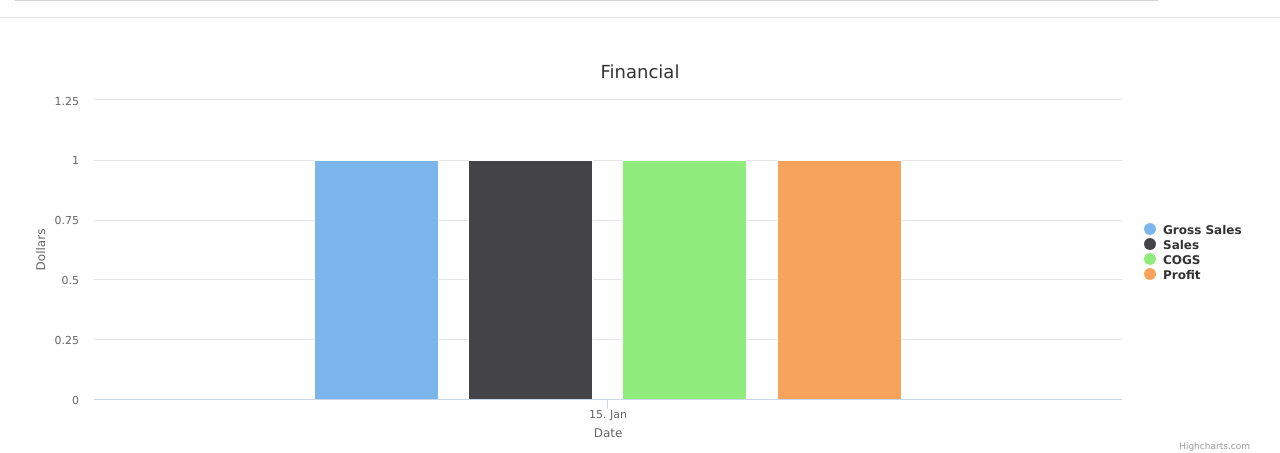
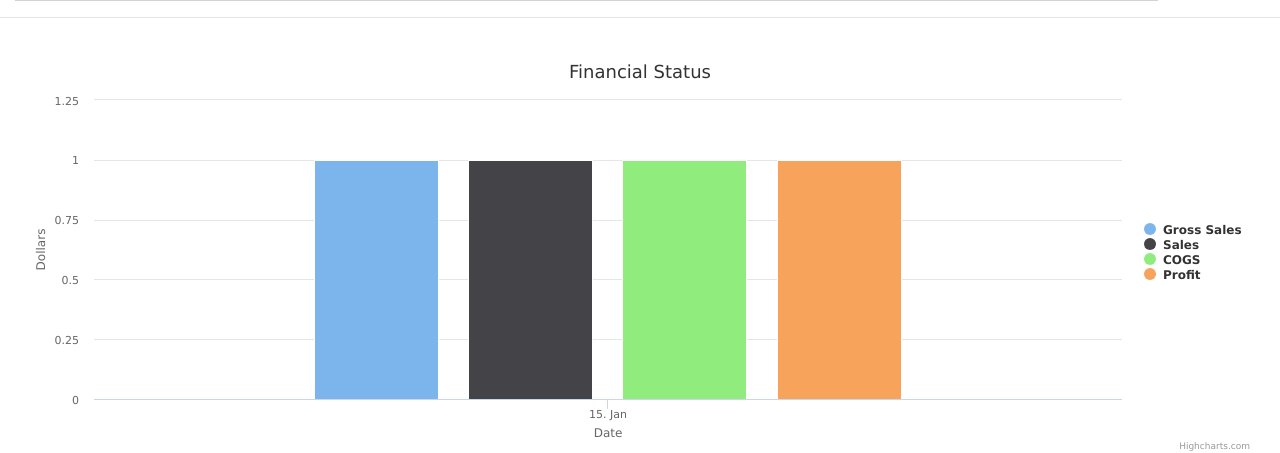
Before and after one commit to shemogumbe/laughing-pancake, a Flask app: page / in a window 1280 px wide. Shown: the part 262-715 px from the top of the page. Run offline with Flask 2, Linux system fonts and the light colour scheme; tables that the repository leaves empty hold one stand-in row (values such as "Sample post"); some libraries are stand-ins or nearby versions.

Commit message:
rename field

```diff
--- a/templates/home.jinja2
+++ b/templates/home.jinja2
@@ -171,7 +171,7 @@
             },
 
             title: {
-                text: 'Financial'
+                text: 'Financial Status'
             },
 
             xAxis: {
```
